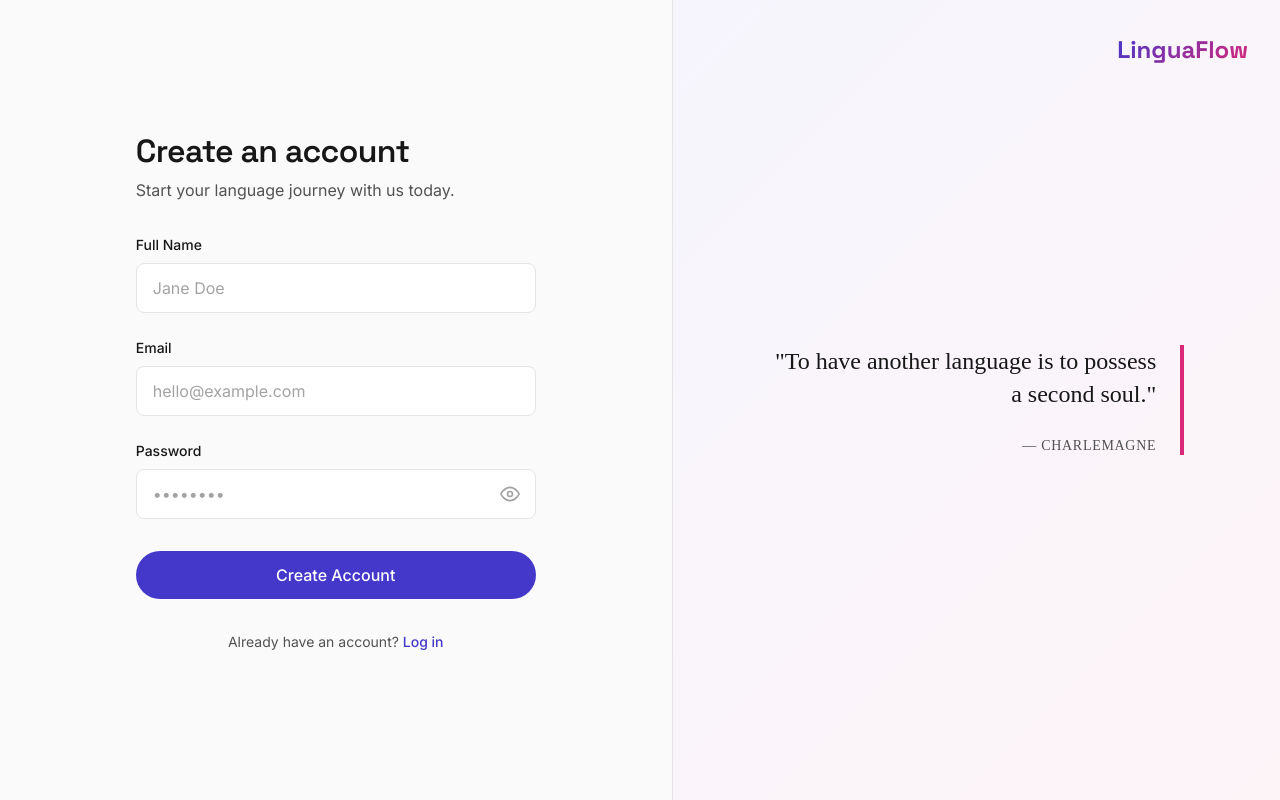
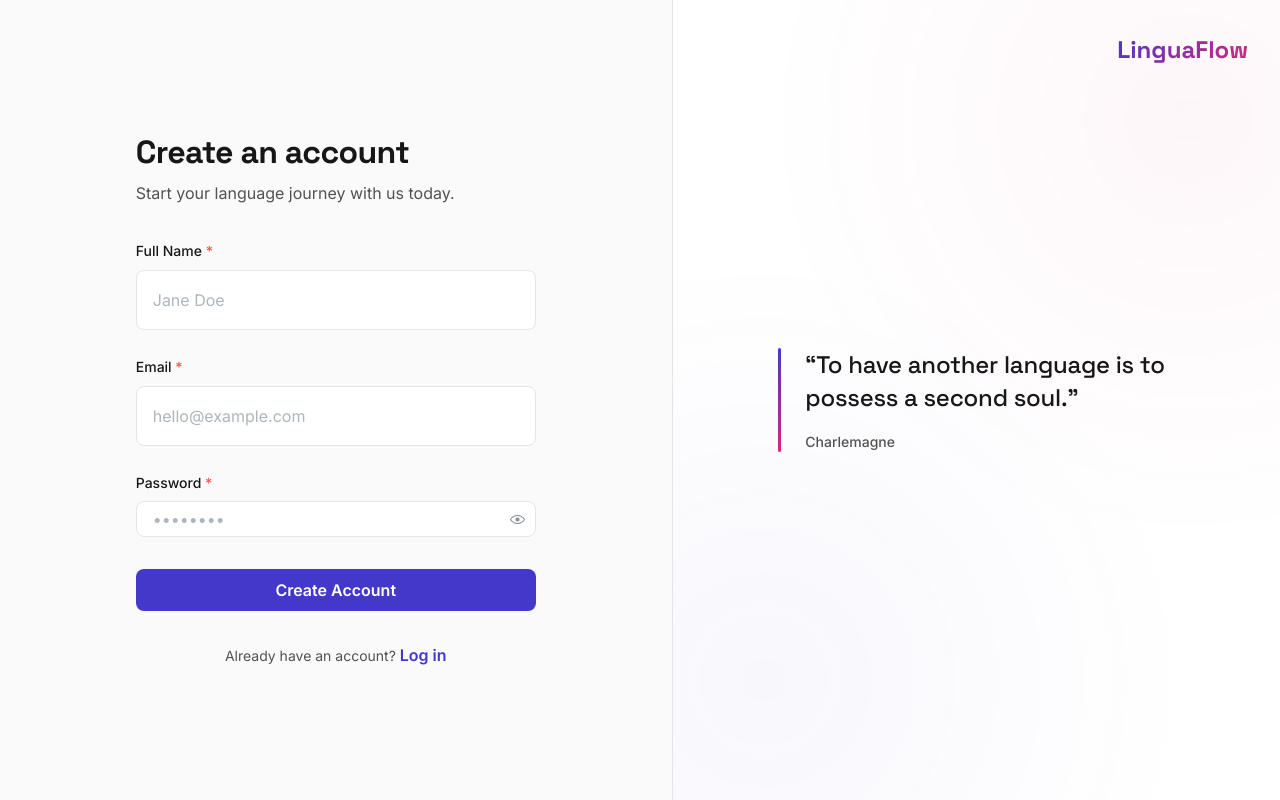
Before and after one commit to longlephanhai/LinguaFlow, a React (Vite) app in the folder frontend/: page /signup in a window 1280 px wide. Built offline with nearby package versions, Linux system fonts and the light colour scheme.

Commit message:
refactor(frontend): migrate RegisterPage to Mantine UI and improve visual design

```diff
--- a/frontend/src/pages/RegisterPage.css
+++ /dev/null
@@ -1,251 +0,0 @@
-.register-layout {
-  display: flex;
-  min-height: 100vh;
-  background-color: var(--color-bg-base);
-}
-
-.register-visual {
-  display: none;
-  flex: 1;
-  background: var(--color-surface);
-  border-left: 1px solid var(--color-border);
-  position: relative;
-  overflow: hidden;
-}
-
-@media (min-width: 900px) {
-  .register-visual {
-    display: flex;
-    align-items: center;
-    justify-content: center;
-  }
-}
-
-.register-visual::before {
-  content: '';
-  position: absolute;
-  top: 0;
-  left: 0;
-  right: 0;
-  bottom: 0;
-  background: var(--color-ai-gradient);
-  opacity: 0.05;
-  pointer-events: none;
-}
-
-.register-visual-content {
-  max-width: 480px;
-  padding: var(--space-8);
-  position: relative;
-  z-index: 1;
-}
-
-.register-logo {
-  font-family: var(--font-family-display);
-  font-weight: 700;
-  font-size: var(--text-2xl);
-  color: var(--color-text-primary);
-  text-decoration: none;
-  position: absolute;
-  top: var(--space-8);
-  right: var(--space-8);
-  background: var(--color-ai-gradient);
-  -webkit-background-clip: text;
-  -webkit-text-fill-color: transparent;
-}
-
-.register-logo-mobile {
-  display: none;
-  font-family: var(--font-family-display);
-  font-weight: 700;
-  font-size: var(--text-2xl);
-  color: var(--color-text-primary);
-  text-decoration: none;
-  margin-bottom: var(--space-8);
-  background: var(--color-ai-gradient);
-  -webkit-background-clip: text;
-  -webkit-text-fill-color: transparent;
-}
-
-@media (max-width: 899px) {
-  .register-logo-mobile {
-    display: inline-block;
-  }
-}
-
-.register-quote {
-  margin: 0;
-  font-family: serif;
-  font-size: var(--text-2xl);
-  line-height: 1.4;
-  color: var(--color-text-primary);
-  border-right: 4px solid var(--color-accent-secondary);
-  padding-right: var(--space-6);
-  text-align: right;
-}
-
-.register-quote footer {
-  margin-top: var(--space-6);
-  font-family: var(--font-family-base);
-  font-size: var(--text-sm);
-  color: var(--color-text-secondary);
-  font-weight: 500;
-  letter-spacing: 0.05em;
-  text-transform: uppercase;
-}
-
-.register-form-container {
-  flex: 1;
-  display: flex;
-  align-items: center;
-  justify-content: center;
-  padding: var(--space-8);
-}
-
-.register-form-wrapper {
-  width: 100%;
-  max-width: 400px;
-}
-
-.register-form-header {
-  margin-bottom: var(--space-8);
-}
-
-.register-title {
-  font-family: var(--font-family-display);
-  font-size: var(--text-3xl);
-  margin-bottom: var(--space-2);
-  letter-spacing: -0.02em;
-}
-
-.register-subtitle {
-  color: var(--color-text-secondary);
-  font-size: var(--text-base);
-  margin: 0;
-}
-
-.register-form {
-  display: flex;
-  flex-direction: column;
-  gap: var(--space-6);
-}
-
-.form-group {
-  display: flex;
-  flex-direction: column;
-  gap: var(--space-2);
-}
-
-.password-header {
-  display: flex;
-  justify-content: space-between;
-  align-items: baseline;
-}
-
-.form-group label {
-  font-size: var(--text-sm);
-  font-weight: 500;
-  color: var(--color-text-primary);
-}
-
-.form-group input {
-  width: 100%;
-  padding: var(--space-3) var(--space-4);
-  background: var(--color-surface);
-  border: 1px solid var(--color-border);
-  border-radius: var(--radius-md);
-  font-family: var(--font-family-base);
-  font-size: var(--text-base);
-  color: var(--color-text-primary);
-  transition: all 0.2s;
-}
-
-.form-group input:focus {
-  outline: none;
-  border-color: var(--color-accent-primary);
-  box-shadow: 0 0 0 3px rgba(67, 56, 202, 0.1);
-}
-
-.form-group input::placeholder {
-  color: var(--color-text-muted);
-}
-
-.password-input-wrapper {
-  position: relative;
-  display: flex;
-  align-items: center;
-  width: 100%;
-}
-
-.password-input-wrapper input {
-  padding-right: 2.75rem;
-}
-
-.password-toggle-btn {
-  position: absolute;
-  right: var(--space-3);
-  display: flex;
-  align-items: center;
-  justify-content: center;
-  background: transparent;
-  border: none;
-  padding: var(--space-1);
-  color: var(--color-text-muted);
-  cursor: pointer;
-  border-radius: var(--radius-sm);
-  transition: color 0.15s ease, background-color 0.15s ease;
-}
-
-.password-toggle-btn:hover {
-  color: var(--color-text-primary);
-}
-
-.password-toggle-btn:focus-visible {
-  outline: 2px solid var(--color-accent-primary);
-  outline-offset: 1px;
-}
-
-.btn {
-  display: inline-flex;
-  align-items: center;
-  justify-content: center;
-  border-radius: var(--radius-full);
-  font-weight: 500;
-  transition: all 0.2s;
-  cursor: pointer;
-  border: none;
-  text-decoration: none;
-}
-
-.btn-primary {
-  background-color: var(--color-accent-primary);
-  color: white;
-}
-
-.btn-primary:hover {
-  background-color: var(--color-accent-primary-hover);
-}
-
-.btn-full {
-  width: 100%;
-  padding: var(--space-3) var(--space-4);
-  font-size: var(--text-base);
-  margin-top: var(--space-2);
-}
-
-.register-footer {
-  margin-top: var(--space-8);
-  text-align: center;
-  font-size: var(--text-sm);
-  color: var(--color-text-secondary);
-}
-
-.register-footer a {
-  color: var(--color-accent-primary);
-  text-decoration: none;
-  font-weight: 500;
-}
-
-.register-footer a:hover {
-  text-decoration: underline;
-}
--- a/frontend/src/pages/RegisterPage.tsx
+++ b/frontend/src/pages/RegisterPage.tsx
@@ -1,100 +1,226 @@
-import { useState } from 'react';
 import { Link } from 'react-router-dom';
-import './RegisterPage.css';
+import {
+  TextInput,
+  PasswordInput,
+  Button,
+  Title,
+  Text,
+  Anchor,
+  Box,
+  Flex,
+} from '@mantine/core';
 
 export const RegisterPage = () => {
-  const [showPassword, setShowPassword] = useState(false);
+  return (
+    <Flex mih="100vh" bg="var(--color-bg-base)">
+      {/* Form Side */}
+      <Flex
+        flex={1}
+        align="center"
+        justify="center"
+        p="var(--space-8)"
+      >
+        <Box w="100%" maw={400}>
+          {/* Mobile Logo */}
+          <Box
+            component={Link}
+            to="/"
+            display={{ base: 'inline-block', md: 'none' }}
+            mb="var(--space-8)"
+            ff="var(--font-family-display)"
+            fw={700}
+            fz="var(--text-2xl)"
+            style={{
+              textDecoration: 'none',
+              background: 'var(--color-ai-gradient)',
+              WebkitBackgroundClip: 'text',
+              WebkitTextFillColor: 'transparent',
+            }}
+          >
+            LinguaFlow
+          </Box>
 
-  return (
-    <div className="register-layout">
-      <div className="register-form-container">
-        <div className="register-form-wrapper">
-          <Link to="/" className="register-logo-mobile">
-            LinguaFlow
-          </Link>
-          <div className="register-form-header">
-            <h1 className="register-title">Create an account</h1>
-            <p className="register-subtitle">Start your language journey with us today.</p>
-          </div>
+          <Box mb="var(--space-8)">
+            <Title
+              order={1}
+              ff="var(--font-family-display)"
+              fz="var(--text-3xl)"
+              mb="var(--space-2)"
+              style={{ letterSpacing: '-0.02em', color: 'var(--color-text-primary)' }}
+            >
+              Create an account
+            </Title>
+            <Text c="var(--color-text-secondary)" fz="var(--text-base)">
+              Start your language journey with us today.
+            </Text>
+          </Box>
 
-          <form className="register-form" onSubmit={(e) => e.preventDefault()}>
-            <div className="form-group">
-              <label htmlFor="name">Full Name</label>
-              <input
-                type="text"
-                id="name"
-                placeholder="Jane Doe"
-                autoComplete="name"
-                required
-              />
-            </div>
+          <Box
+            component="form"
+            onSubmit={(e: React.FormEvent) => e.preventDefault()}
+            display="flex"
+            style={{ flexDirection: 'column', gap: 'var(--space-6)' }}
+          >
+            <TextInput
+              label="Full Name"
+              placeholder="Jane Doe"
+              required
+              id="name"
+              autoComplete="name"
+              styles={{
+                label: { fontSize: 'var(--text-sm)', fontWeight: 500, color: 'var(--color-text-primary)', marginBottom: 'var(--space-2)' },
+                input: {
+                  padding: 'var(--space-3) var(--space-4)',
+                  backgroundColor: 'var(--color-surface)',
+                  border: '1px solid var(--color-border)',
+                  borderRadius: 'var(--radius-md)',
+                  fontFamily: 'var(--font-family-body)',
+                  fontSize: 'var(--text-base)',
+                  color: 'var(--color-text-primary)',
+                  height: 'auto',
+                }
+              }}
+            />
 
-            <div className="form-group">
-              <label htmlFor="email">Email</label>
-              <input
-                type="email"
-                id="email"
-                placeholder="hello@example.com"
-                autoComplete="email"
-                required
-              />
-            </div>
+            <TextInput
+              label="Email"
+              placeholder="hello@example.com"
+              required
+              id="email"
+              autoComplete="email"
+              styles={{
+                label: { fontSize: 'var(--text-sm)', fontWeight: 500, color: 'var(--color-text-primary)', marginBottom: 'var(--space-2)' },
+                input: {
+                  padding: 'var(--space-3) var(--space-4)',
+                  backgroundColor: 'var(--color-surface)',
+                  border: '1px solid var(--color-border)',
+                  borderRadius: 'var(--radius-md)',
+                  fontFamily: 'var(--font-family-body)',
+                  fontSize: 'var(--text-base)',
+                  color: 'var(--color-text-primary)',
+                  height: 'auto',
+                }
+              }}
+            />
 
-            <div className="form-group">
-              <div className="password-header">
-                <label htmlFor="password">Password</label>
-              </div>
-              <div className="password-input-wrapper">
-                <input
-                  type={showPassword ? 'text' : 'password'}
-                  id="password"
-                  placeholder="••••••••"
-                  autoComplete="new-password"
-                  required
-                />
-                <button
-                  type="button"
-                  className="password-toggle-btn"
-                  onClick={() => setShowPassword((prev) => !prev)}
-                  aria-label={showPassword ? 'Hide password' : 'Show password'}
-                >
-                  {showPassword ? (
-                    <svg width="20" height="20" viewBox="0 0 24 24" fill="none" stroke="currentColor" strokeWidth="2" strokeLinecap="round" strokeLinejoin="round">
-                      <path d="M17.94 17.94A10.07 10.07 0 0 1 12 20c-7 0-11-8-11-8a18.45 18.45 0 0 1 5.06-5.94M9.9 4.24A9.12 9.12 0 0 1 12 4c7 0 11 8 11 8a18.5 18.5 0 0 1-2.16 3.19m-6.72-1.07a3 3 0 1 1-4.24-4.24" />
-                      <line x1="1" y1="1" x2="23" y2="23" />
-                    </svg>
-                  ) : (
-                    <svg width="20" height="20" viewBox="0 0 24 24" fill="none" stroke="currentColor" strokeWidth="2" strokeLinecap="round" strokeLinejoin="round">
-                      <path d="M1 12s4-8 11-8 11 8 11 8-4 8-11 8-11-8-11-8z" />
-                      <circle cx="12" cy="12" r="3" />
-                    </svg>
-                  )}
-                </button>
-              </div>
-            </div>
+            <PasswordInput
+              label="Password"
+              placeholder="••••••••"
+              required
+              id="password"
+              autoComplete="new-password"
+              styles={{
+                label: { fontSize: 'var(--text-sm)', fontWeight: 500, color: 'var(--color-text-primary)', marginBottom: 'var(--space-2)' },
+                input: {
+                  backgroundColor: 'var(--color-surface)',
+                  border: '1px solid var(--color-border)',
+                  borderRadius: 'var(--radius-md)',
+                  fontFamily: 'var(--font-family-body)',
+                  fontSize: 'var(--text-base)',
+                  color: 'var(--color-text-primary)',
+                  height: 'auto',
+                },
+                innerInput: {
+                  padding: 'var(--space-3) var(--space-4)',
+                  height: 'auto',
+                }
+              }}
+            />
 
-            <button type="submit" className="btn btn-primary btn-full">
+            <Button
+              type="submit"
+              fullWidth
+              mt="var(--space-2)"
+              radius="md"
+              style={{
+                padding: 'var(--space-3) var(--space-4)',
+                fontSize: 'var(--text-base)',
+                fontWeight: 600,
+                height: 'auto',
+                backgroundColor: 'var(--color-accent-primary)',
+                color: 'white'
+              }}
+            >
               Create Account
-            </button>
-          </form>
+            </Button>
+          </Box>
 
-          <p className="register-footer">
-            Already have an account? <Link to="/login">Log in</Link>
-          </p>
-        </div>
-      </div>
+          <Text ta="center" mt="var(--space-8)" fz="var(--text-sm)" c="var(--color-text-secondary)">
+            Already have an account?{' '}
+            <Anchor component={Link} to="/login" fw={600} style={{ color: 'var(--color-accent-primary)' }}>
+              Log in
+            </Anchor>
+          </Text>
+        </Box>
+      </Flex>
 
-      <div className="register-visual">
-        <Link to="/" className="register-logo">
+      {/* Visual Side */}
+      <Flex
+        flex={1}
+        display={{ base: 'none', md: 'flex' }}
+        align="center"
+        justify="center"
+        pos="relative"
+        style={{
+          borderLeft: '1px solid var(--color-border)',
+          overflow: 'hidden',
+          background: 'radial-gradient(circle at 85% 15%, rgba(219, 39, 119, 0.04) 0%, transparent 50%), radial-gradient(circle at 15% 85%, rgba(67, 56, 202, 0.04) 0%, transparent 50%), var(--color-surface)',
+        }}
+      >
+        <Box
+          component={Link}
+          to="/"
+          pos="absolute"
+          top="var(--space-8)"
+          right="var(--space-8)"
+          ff="var(--font-family-display)"
+          fw={700}
+          fz="var(--text-2xl)"
+          style={{
+            textDecoration: 'none',
+            background: 'var(--color-ai-gradient)',
+            WebkitBackgroundClip: 'text',
+            WebkitTextFillColor: 'transparent',
+            zIndex: 1,
+          }}
+        >
           LinguaFlow
-        </Link>
-        <div className="register-visual-content">
-          <blockquote className="register-quote">
-            "To have another language is to possess a second soul."
-            <footer>— Charlemagne</footer>
-          </blockquote>
-        </div>
-      </div>
-    </div>
+        </Box>
+
+        <Box maw={460} p="var(--space-8)" pos="relative" style={{ zIndex: 1 }}>
+          <Box style={{ display: 'flex', gap: 'var(--space-6)', alignItems: 'stretch' }}>
+            <Box
+              w={3}
+              style={{
+                background: 'var(--color-ai-gradient)',
+                borderRadius: 'var(--radius-full)',
+                flexShrink: 0,
+              }}
+            />
+            <Box>
+              <Text
+                ff="var(--font-family-display)"
+                fz="var(--text-2xl)"
+                fw={500}
+                lh={1.4}
+                c="var(--color-text-primary)"
+                style={{ letterSpacing: '-0.01em' }}
+              >
+                “To have another language is to possess a second soul.”
+              </Text>
+              <Text
+                mt="var(--space-4)"
+                ff="var(--font-family-body)"
+                fz="var(--text-sm)"
+                fw={500}
+                c="var(--color-text-secondary)"
+              >
+                Charlemagne
+              </Text>
+            </Box>
+          </Box>
+        </Box>
+      </Flex>
+    </Flex>
   );
 };
```
Also changed, not shown: frontend/src/pages/LoginPage.tsx (+62 -40 lines), 1 other file (tests, documents, lock files or other folders).
